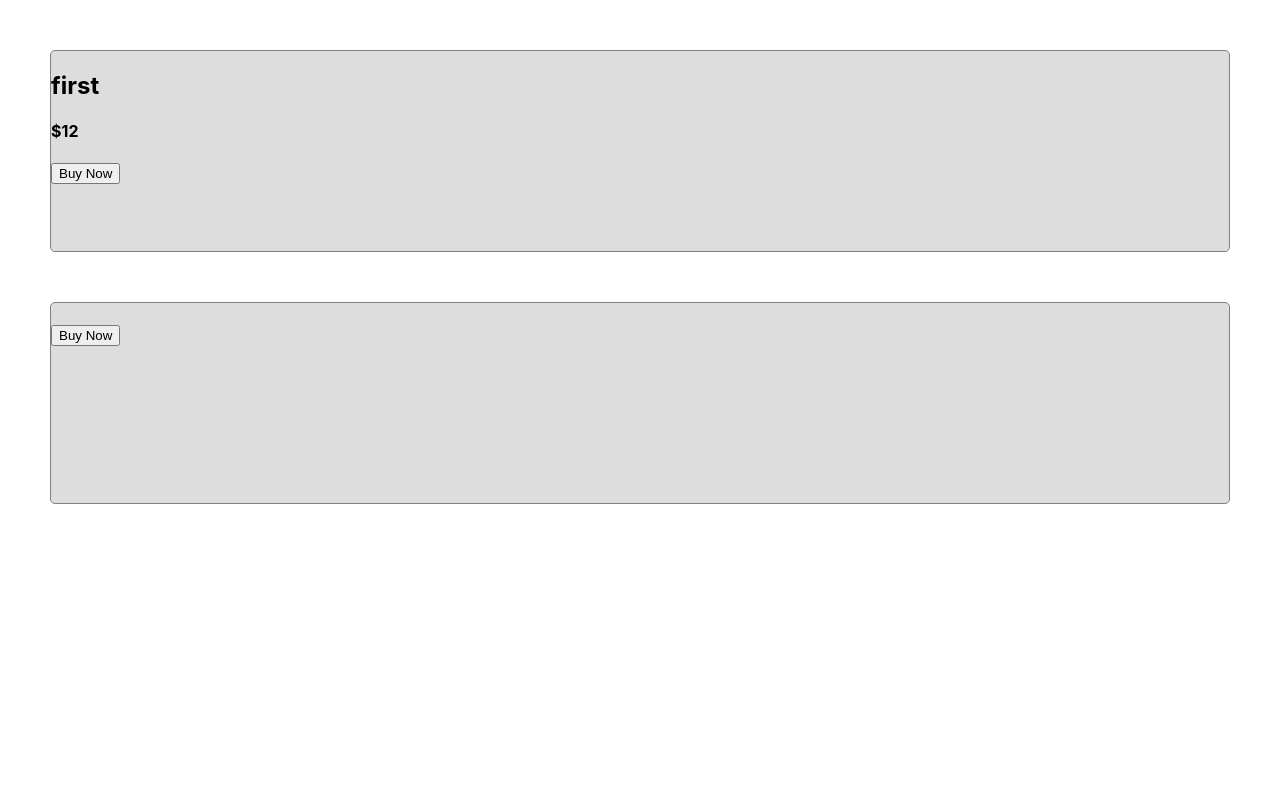
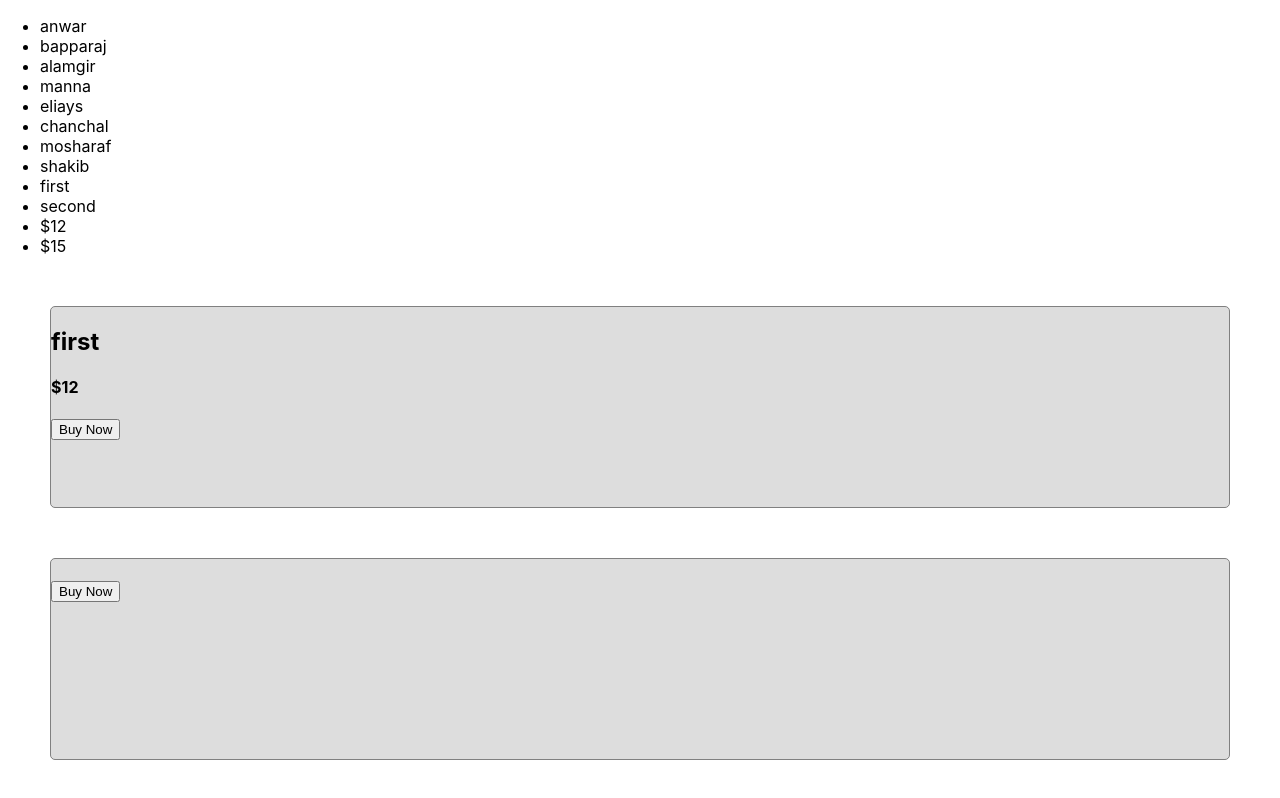
Before and after one commit to jonytalukdar/react-core-concept, a React (Create React App) app: page / in a window 1280 px wide. Shown: the top 798 px of the page. Built offline with nearby package versions, Linux system fonts and the light colour scheme.

Commit message:
created array dynamic

```diff
--- a/src/App.js
+++ b/src/App.js
@@ -2,12 +2,37 @@ import React from 'react';
 import ComOne from './component';
 
 function App() {
+  const nayoks = [
+    'anwar',
+    'bapparaj',
+    'alamgir',
+    'manna',
+    'eliays',
+    'chanchal',
+    'mosharaf',
+    'shakib',
+  ];
   const products = [
     { name: 'first', price: '$12' },
     { name: 'second', price: '$15' },
   ];
+  const productName = products.map((product) => product.price);
+  console.log(productName);
+  const nayokNames = nayoks.map((name) => name);
+  console.log(nayokNames);
   return (
     <div>
+      <ul>
+        {nayoks.map((nayok) => (
+          <li>{nayok}</li>
+        ))}
+        {products.map((list) => (
+          <li>{list.name}</li>
+        ))}
+        {products.map((list) => (
+          <li>{list.price}</li>
+        ))}
+      </ul>
       <ComOne name={products[0].name} price={products[0].price} />
       <ComOne />
     </div>
```
